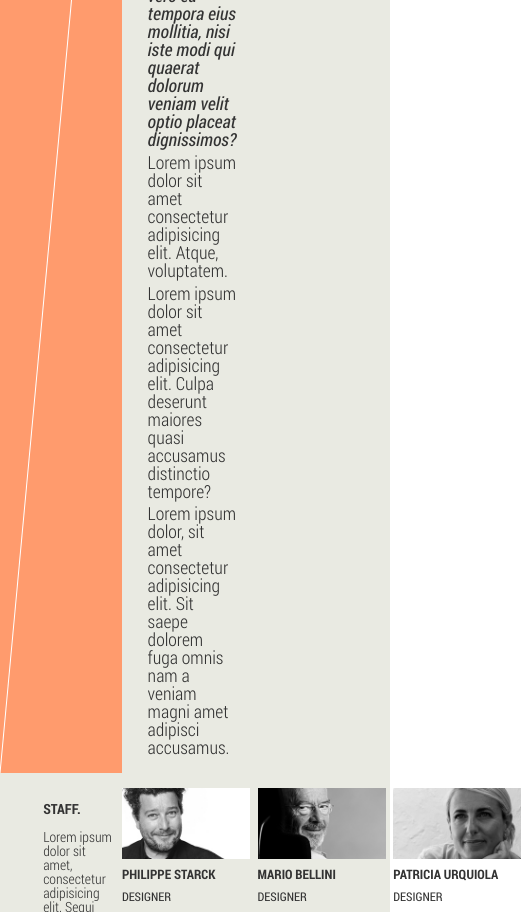
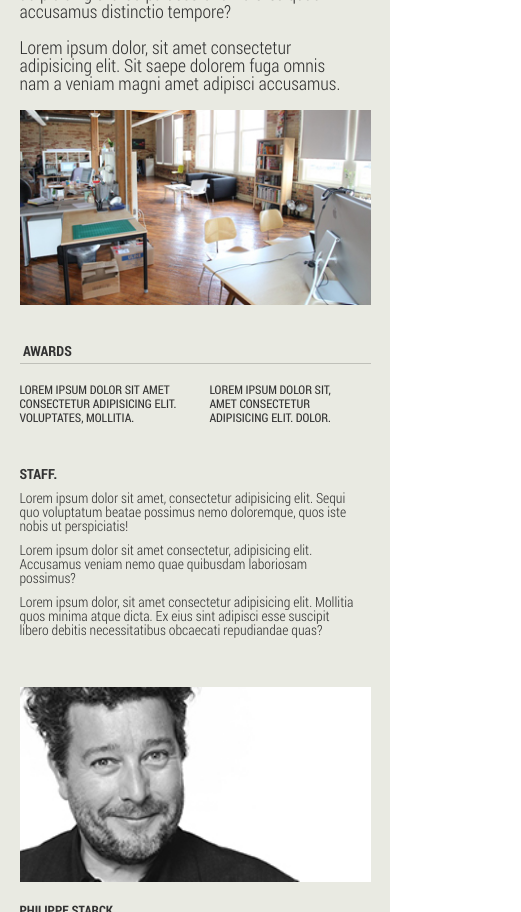
Before and after one commit to dvornicked/DSGN-HomePage, a website: page index.html in a window 390 px wide. Shown: the part 4510-5422 px from the top of the page, 521 px wide, since content can reach past the window. Drawn offline with nearby package versions, Linux system fonts and the light colour scheme; files that its build step writes are made by us from their sources; files whose address does not match are found by name.

Commit message:
Adaptive: studio

```diff
--- a/sass/blocks/persons.scss
+++ b/sass/blocks/persons.scss
@@ -69,3 +69,31 @@
         }
     }
 }
+
+@media (max-width: 980px) {
+    .persons {
+        flex-wrap: wrap;
+
+        &__item {
+            flex-basis: 47%;
+            margin-right: 3%;
+            margin-top: 3.5%;
+            margin-bottom: 3.5%;
+        }
+    }
+}
+
+@media (max-width: 560px) {
+    .persons {
+        flex-direction: column;
+        flex-wrap: nowrap;
+
+        &__item {
+            flex-basis: auto;
+            margin-right: 0;
+        }
+        &__post {
+            margin-top: 0;
+        }
+    }
+}
--- a/sass/blocks/studio.scss
+++ b/sass/blocks/studio.scss
@@ -67,7 +67,7 @@ $bg-studio: #ff9b6d;
     }
     &__img {
         display: block;
-        max-width: 100%;
+        width: 100%;
     }
     &__subtitle {
         padding: 1%;
@@ -138,3 +138,66 @@ $bg-studio: #ff9b6d;
         padding-right: 15.9%;
     }
 }
+
+@media (max-width: 1500px) {
+    .studio {
+        &__right, &__persons {
+            padding-right: 2%;
+        }
+    }
+}
+
+@media (max-width: 980px) {
+    .studio {
+        &__left, &__right {
+            grid-column: span 16;
+        }
+        &__title {
+            margin: 10% 0 30% 10%;
+        }
+        &__staff {
+            padding-left: 4%;
+            margin-right: 4%;
+        }
+    }
+}
+
+@media (max-width: 768px) {
+    .studio {
+        &__title {
+            margin-bottom: 40%;
+            font-size: 30px;
+        }
+        &__staff {
+            padding-bottom: 2%;
+            padding-top: 2%;
+            &-title, &-text {
+                margin: 3% 0;
+            }
+        }
+        &__persons {
+            padding-top: 2%;
+        }
+    }
+}
+
+@media (max-width: 560px) {
+    .studio {
+        grid-template-columns: 1fr;
+
+        &__left, &__right, &__staff, &__persons {
+            grid-column: span 1;
+        }
+        &__staff, &__right {
+            padding-left: 5%;
+            padding-right: 5%;
+        }
+        &__right {
+            display: block;
+        }
+        &__persons {
+            padding-left: 5%;
+            padding-right: 5%;
+        }
+    }
+}
```
Also changed, not shown: build/css/style.min.css, 1 other file.
